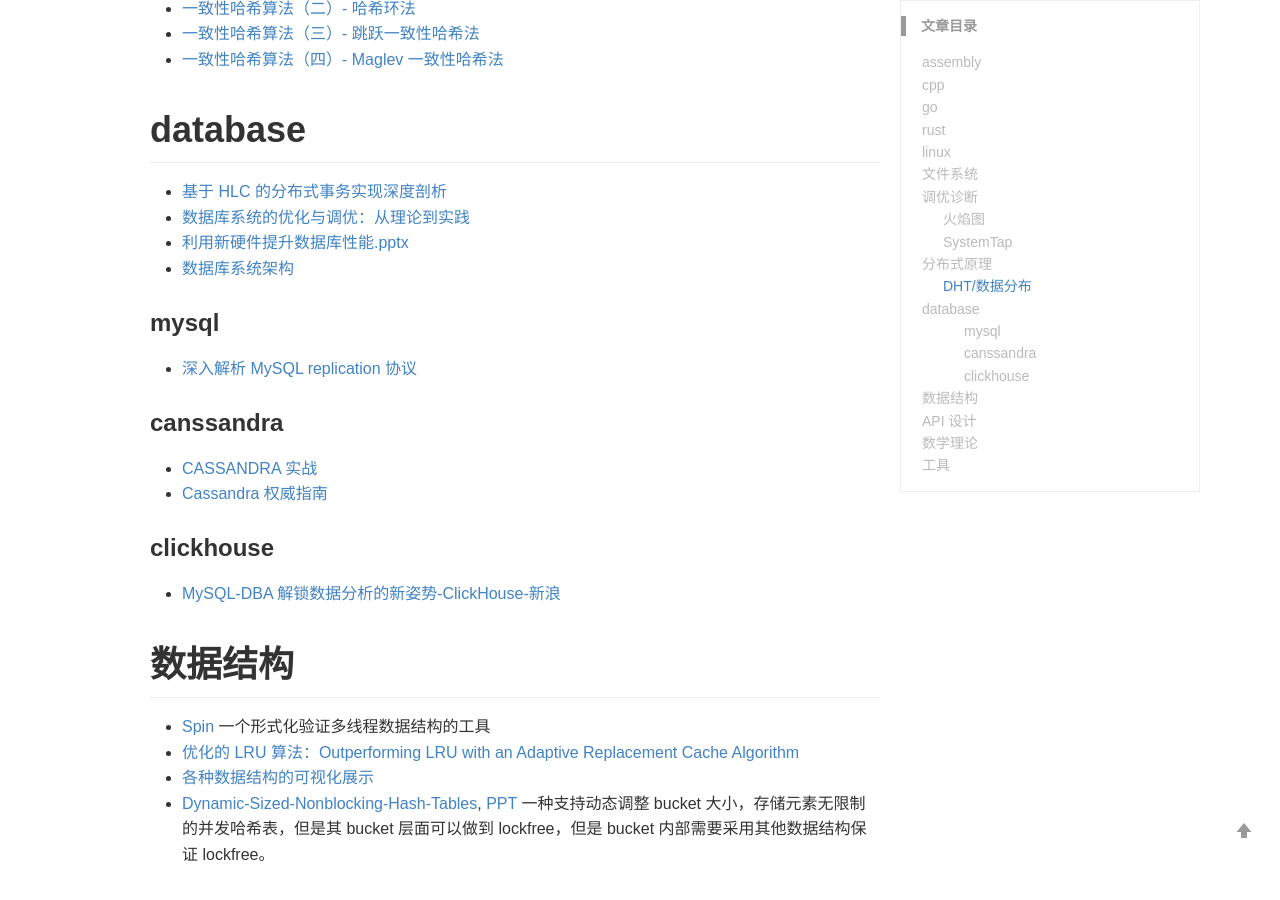
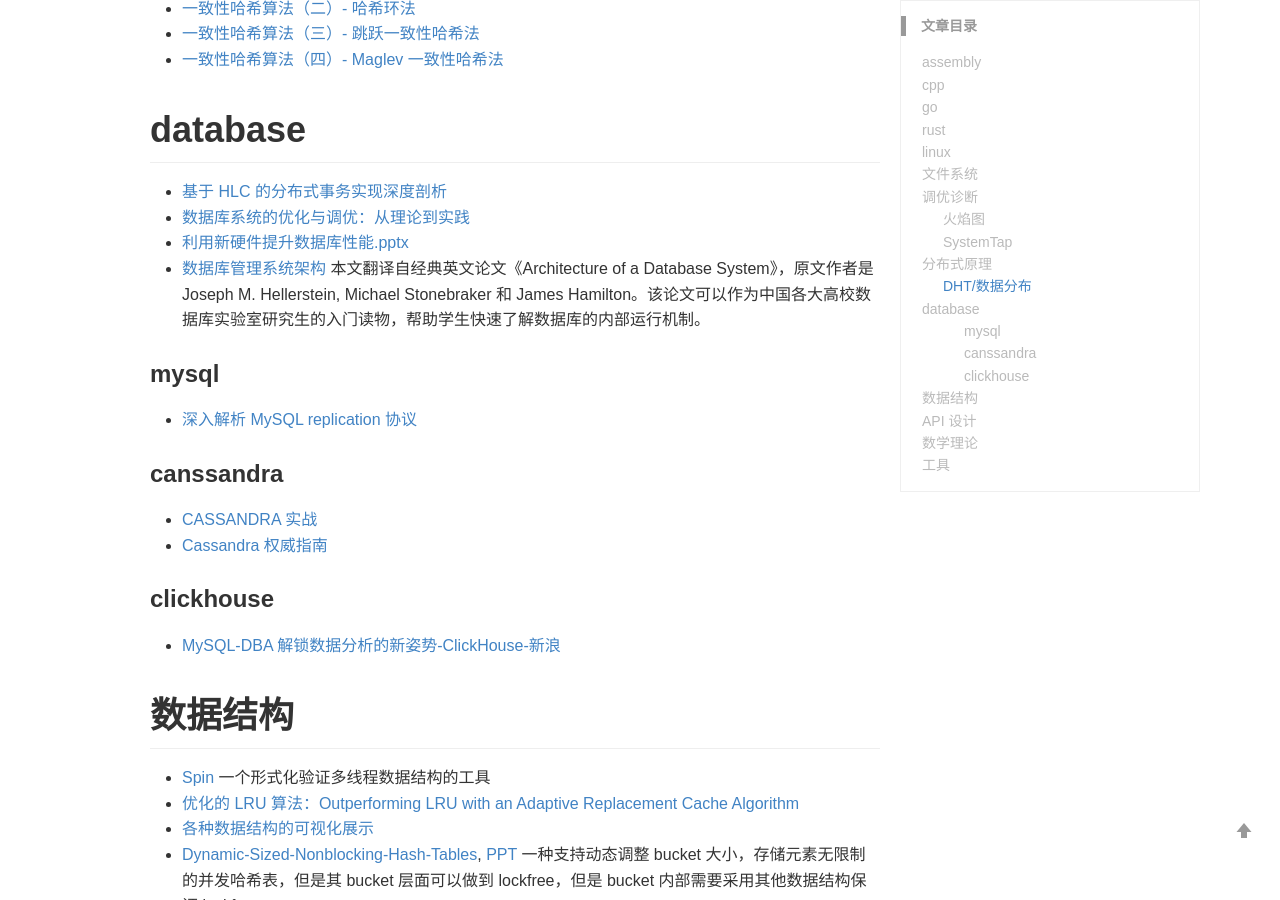
Before and after one commit to lrita/lrita.github.io, a Jekyll site: the page built from _wiki/books.md, in a window 1280 px wide and 900 px high, scrolled down 2101 px. Built offline with Jekyll 4.4.1, drawn with Linux system fonts in a browser that asks for light colours; comment, search, counter and statistics services are not loaded.

Commit message:
update _wiki/books.md

```diff
--- a/_wiki/books.md
+++ b/_wiki/books.md
@@ -70,7 +70,7 @@ keywords: 编程书籍/文档
 - [基于 HLC 的分布式事务实现深度剖析](/images/posts/database/基于HLC的分布式事务实现深度剖析.pdf)
 - [数据库系统的优化与调优：从理论到实践](/images/posts/database/数据库系统的优化与调优：从理论到实践.pdf)
 - [利用新硬件提升数据库性能.pptx](/images/posts/database/利用新硬件提升数据库性能.pptx)
-- [数据库系统架构](/images/posts/database/Architecture-of-a-Database-System.pdf)
+- [数据库管理系统架构](/images/posts/database/Architecture-of-a-Database-System.pdf) 本文翻译自经典英文论文《Architecture of a Database System》，原文作者是 Joseph M. Hellerstein, Michael Stonebraker 和 James Hamilton。该论文可以作为中国各大高校数据库实验室研究生的入门读物，帮助学生快速了解数据库的内部运行机制。
 
 ### mysql
 
```
